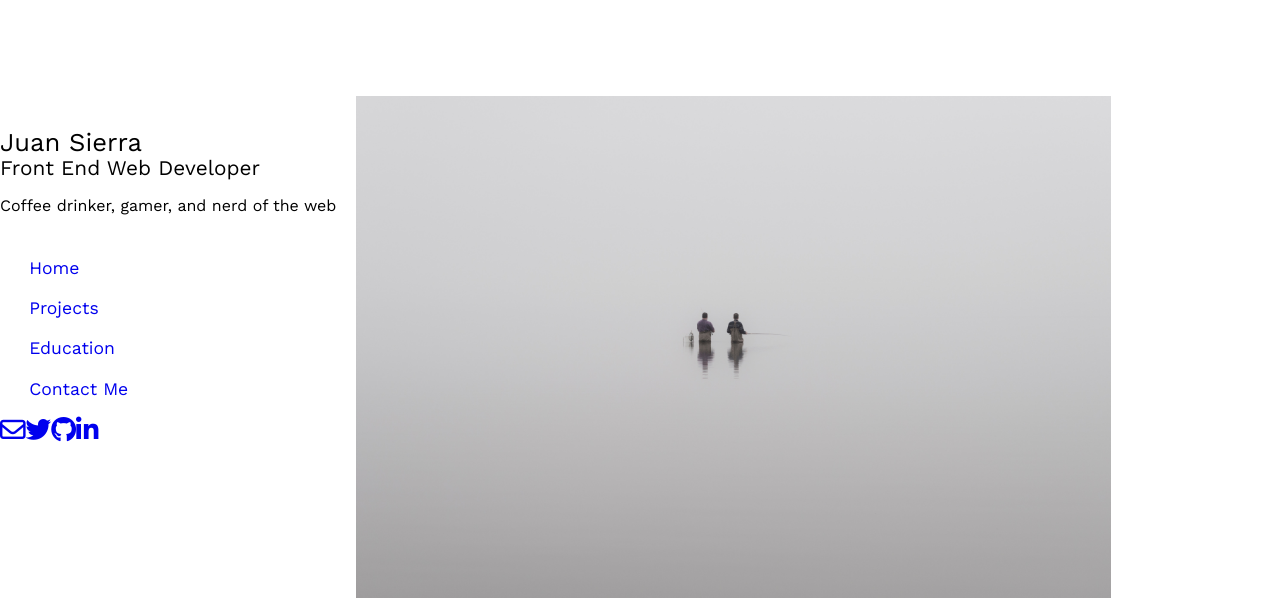
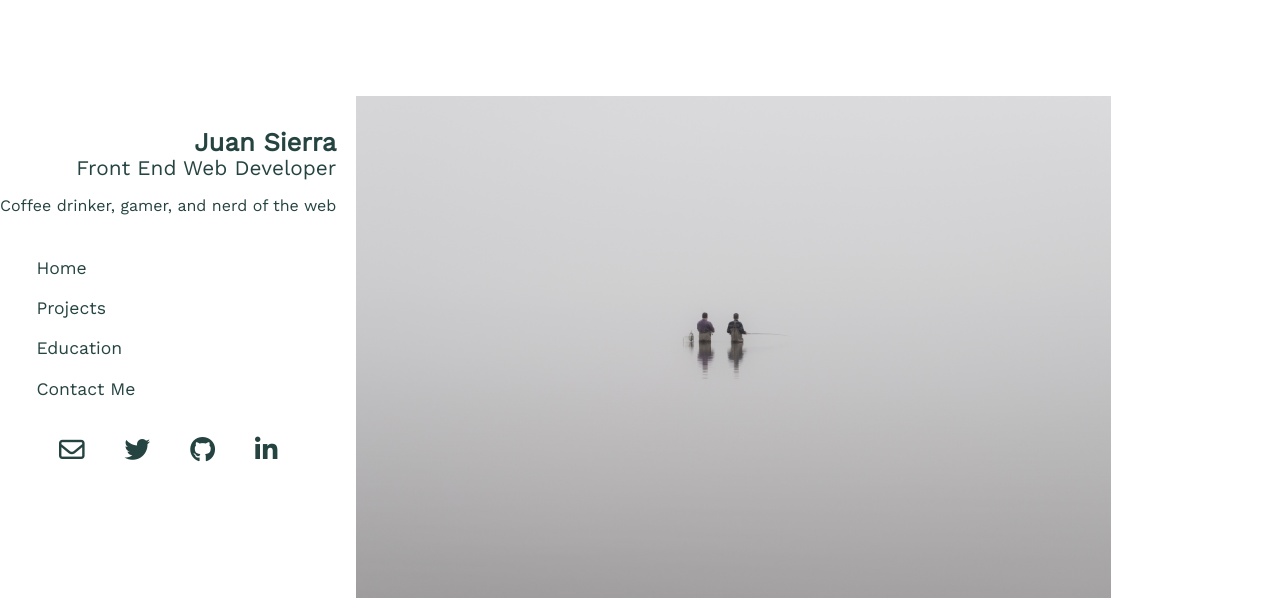
Before and after one commit to jasierragarcia/resume, a plain HTML site: page index.html in a window 1280 px wide. Shown: the top 599 px of the page. Drawn offline with nearby package versions, Linux system fonts and the light colour scheme.

Commit message:
Adjust sidenav content

```diff
--- a/css/style.css
+++ b/css/style.css
@@ -56,6 +56,13 @@ Colors:
     box-sizing: border-box;
     text-decoration: none;
     font-family: 'Work Sans', sans-serif;
+    color: #254441;
+}
+
+.hr {
+    border-style: none;
+    border: 1px solid;
+    width: 100%;
 }
 
 html, body, .container {
@@ -88,6 +95,7 @@ img {
     float: left;
     height: 100%;
     padding-top: 10%;
+    clear: both;
 }
 
 #intro-head {
@@ -97,17 +105,27 @@ img {
     padding: 0;
 }
 
+#intro-entry {
+    text-align: right;
+}
+
 #name {
     font-size: 1.6em;
+    font-weight: bold;
 }
 
 #role {
     font-size: 1.3em;
 }
 
+#bio-entry {
+    text-align: center;
+}
+
 .nav-menu {
     max-height: 25%;
     position: relative;
+    padding-left: 5%;
 }
 
 #menu-entry {
@@ -127,8 +145,10 @@ img {
     list-style: none;
     margin: 0;
     padding: 0;
+    text-align: center;
 }
 .social-li {
     display: inline-block;
     font-size: 1.6em;
+    padding: 20px;
 }
```
